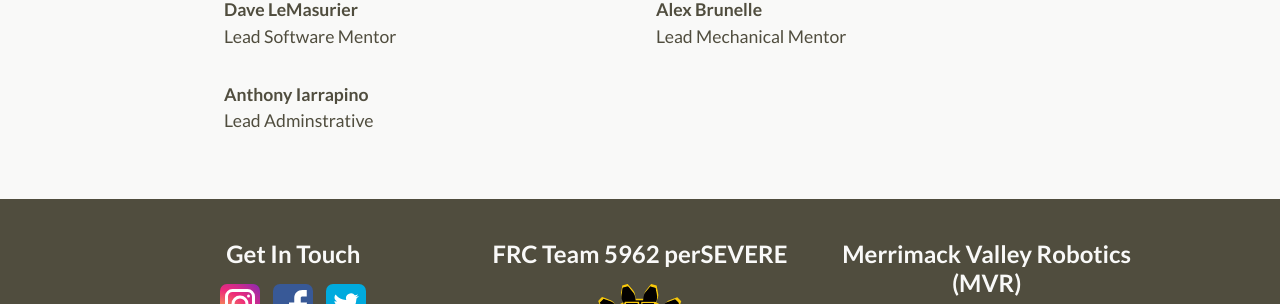
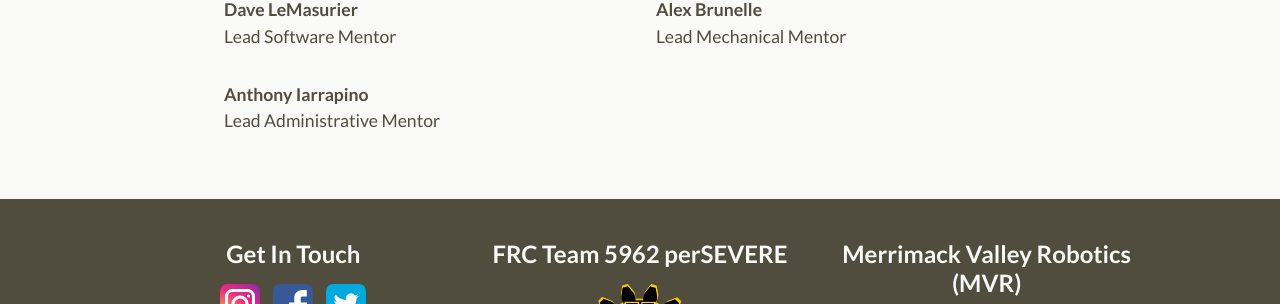
Before and after one commit to perSEVERE-5962/frc5962, a Jekyll site: the page built from about.md, in a window 1280 px wide. Shown: the part 1582-1886 px from the top of the page. Built offline with Jekyll 4.4.1, drawn with Linux system fonts in a browser that asks for light colours.

Commit message:
Updated Anthony Iarrapino

```diff
--- a/_mentors/anthony-iarrapino.markdown
+++ b/_mentors/anthony-iarrapino.markdown
@@ -1,5 +1,6 @@
 ---
 title: Anthony Iarrapino
 date: 2019-04-26 14:26:00 Z
-role: 'Lead Adminstrative '
+role: Lead Administrative Mentor
+order-number: 5
 ---
```
